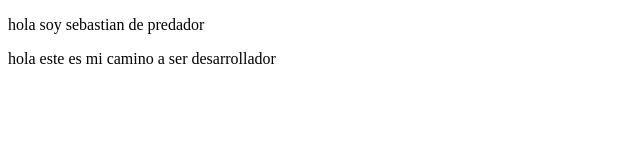
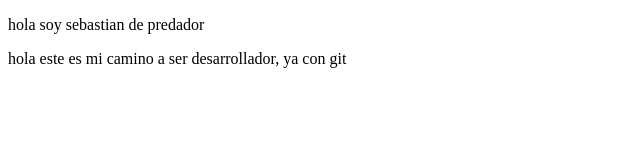
Before and after one commit to sebastt8/sebas, a plain HTML site: page index.html in a window 1280 px wide. Shown: the full height of the page, 0-640 px from the left. Drawn offline with Linux system fonts and the light colour scheme.

Commit message:
con git listo

```diff
--- a/index.html
+++ b/index.html
@@ -15,6 +15,6 @@
 
 </body>
 <p>
-    hola este es mi camino a ser desarrollador
+    hola este es mi camino a ser desarrollador, ya con git
 </p>
 </html>
```
